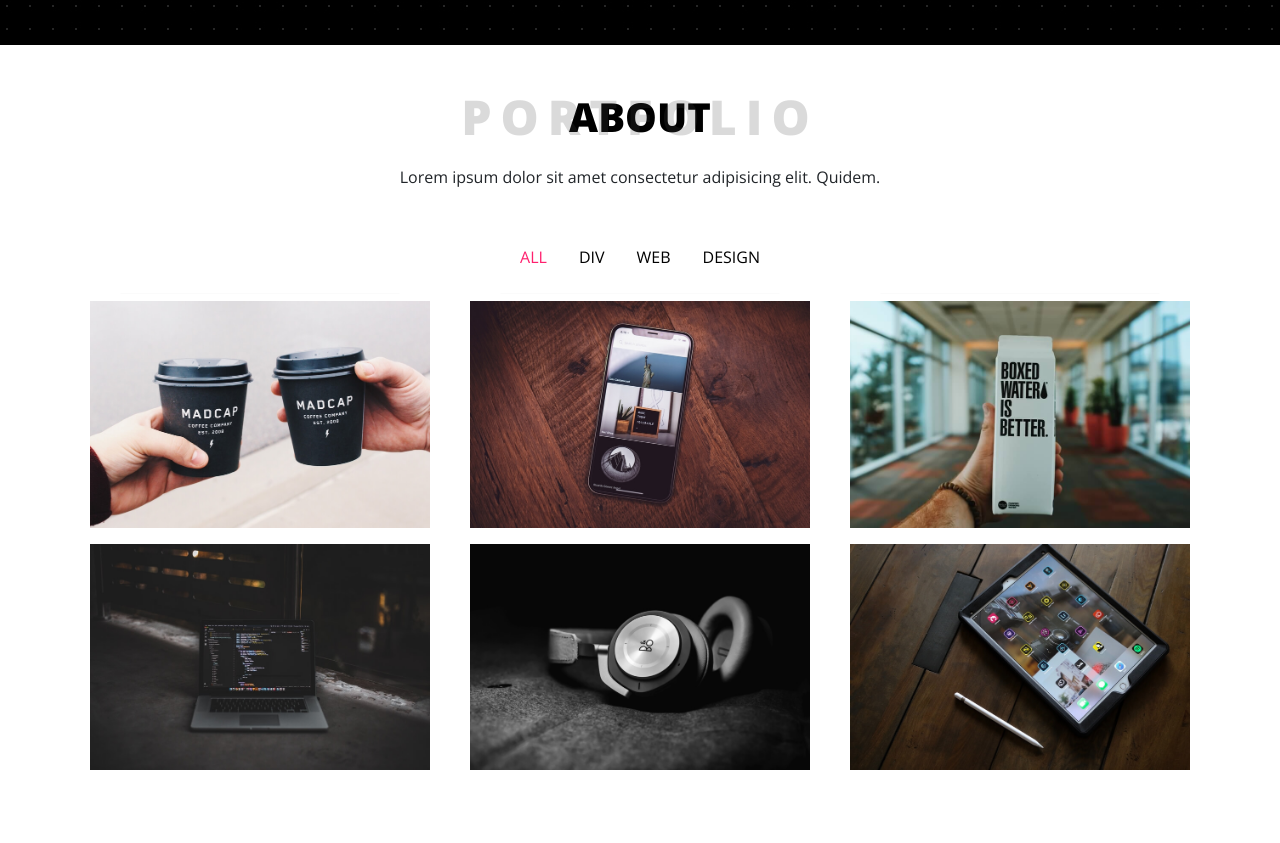
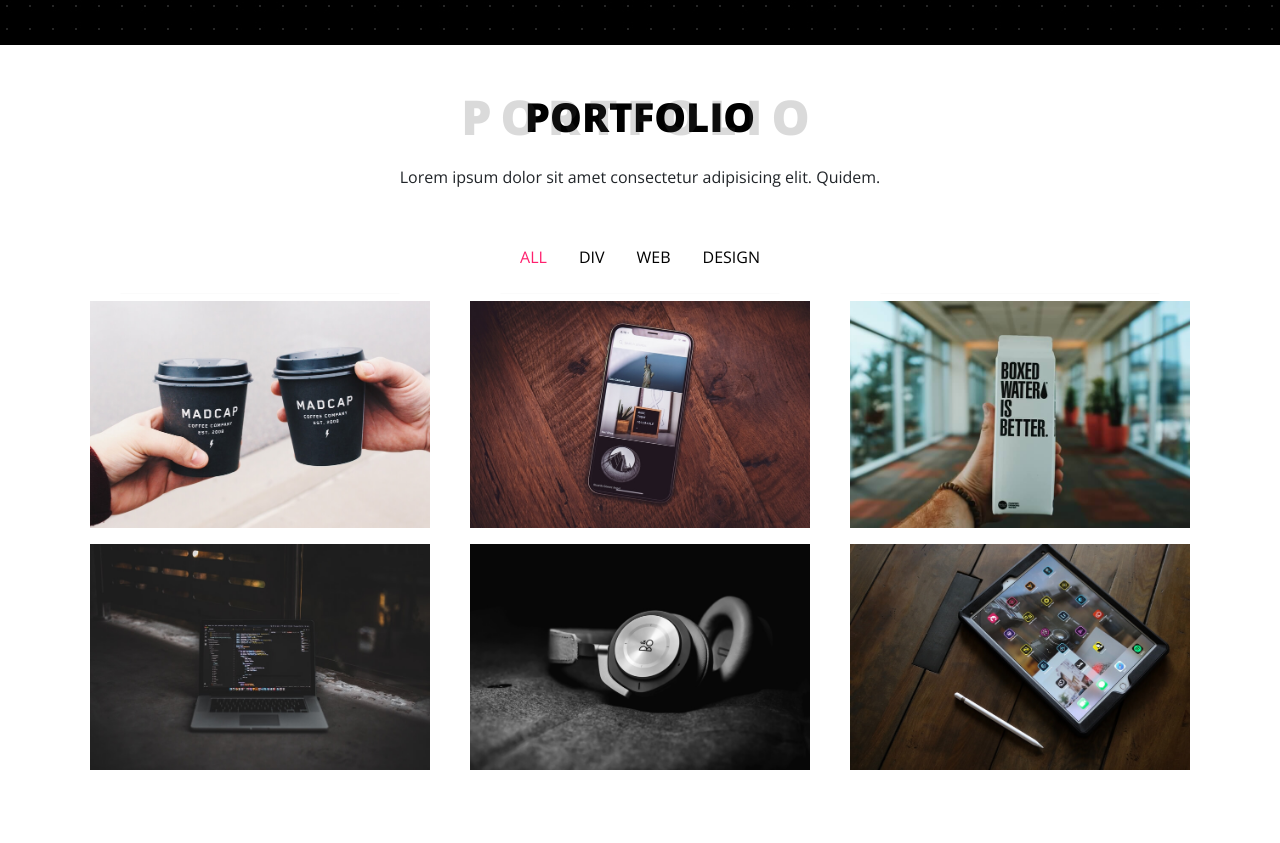
Before and after one commit to omair-660/osaka, a plain HTML site: page index.html in a window 1280 px wide. Shown: the part 2624-3467 px from the top of the page. Drawn offline with nearby package versions, Linux system fonts and the light colour scheme.

Commit message:
Update index.html

```diff
--- a/index.html
+++ b/index.html
@@ -239,7 +239,7 @@
     <section class="portfolio my-5" id="portfolio">
       <div class="container">
         <div class="text-center my-5">
-          <h2 class="text-black position-relative h1">ABOUT</h2>
+          <h2 class="text-black position-relative h1">PORTFOLIO</h2>
           <p class="my-4">Lorem ipsum dolor sit amet consectetur adipisicing elit. Quidem.</p>
         </div>
         <ul class="nav nav-pills mb-3 d-flex justify-content-center my-4" id="pills-tab" role="tablist">
```
